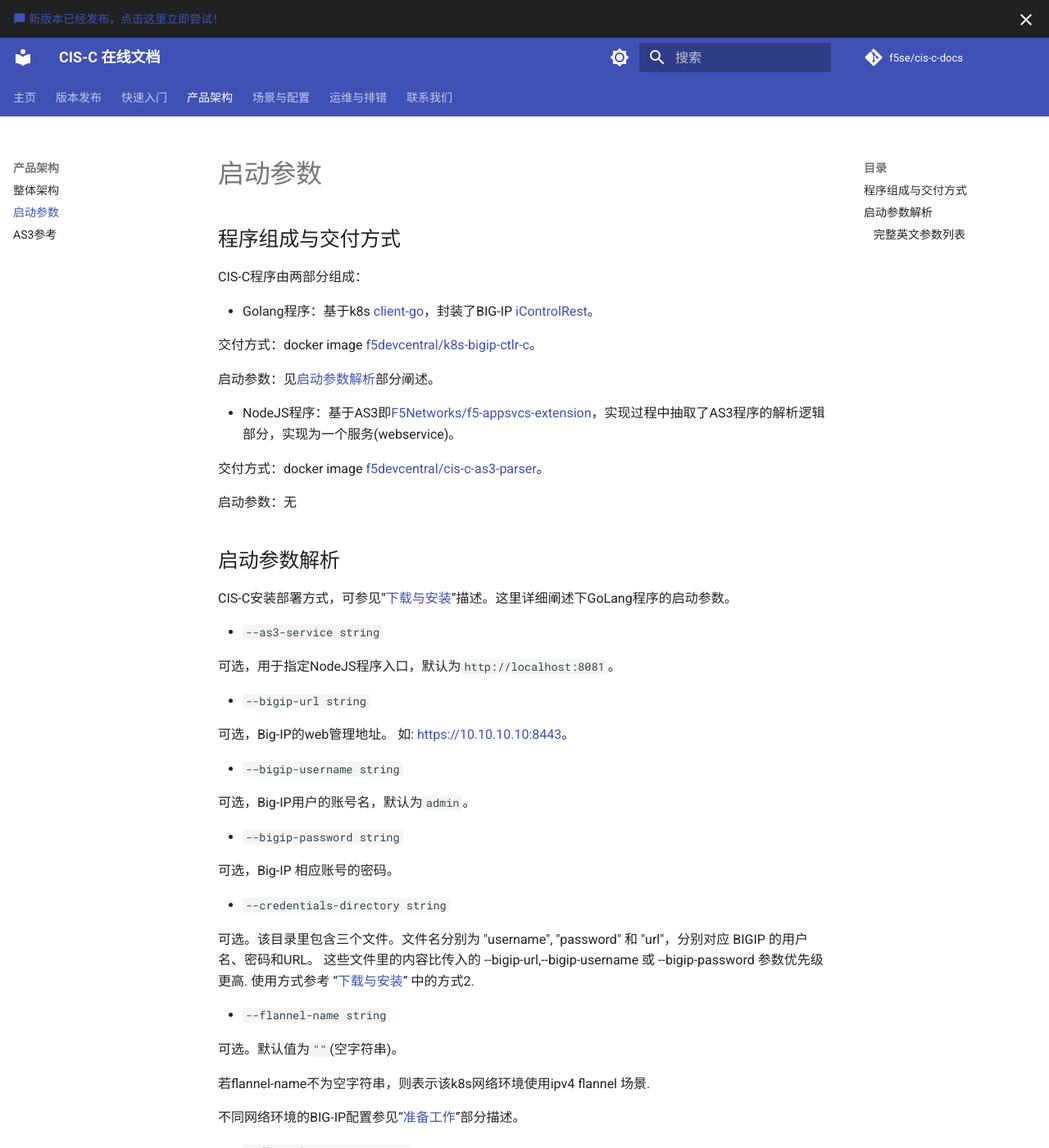
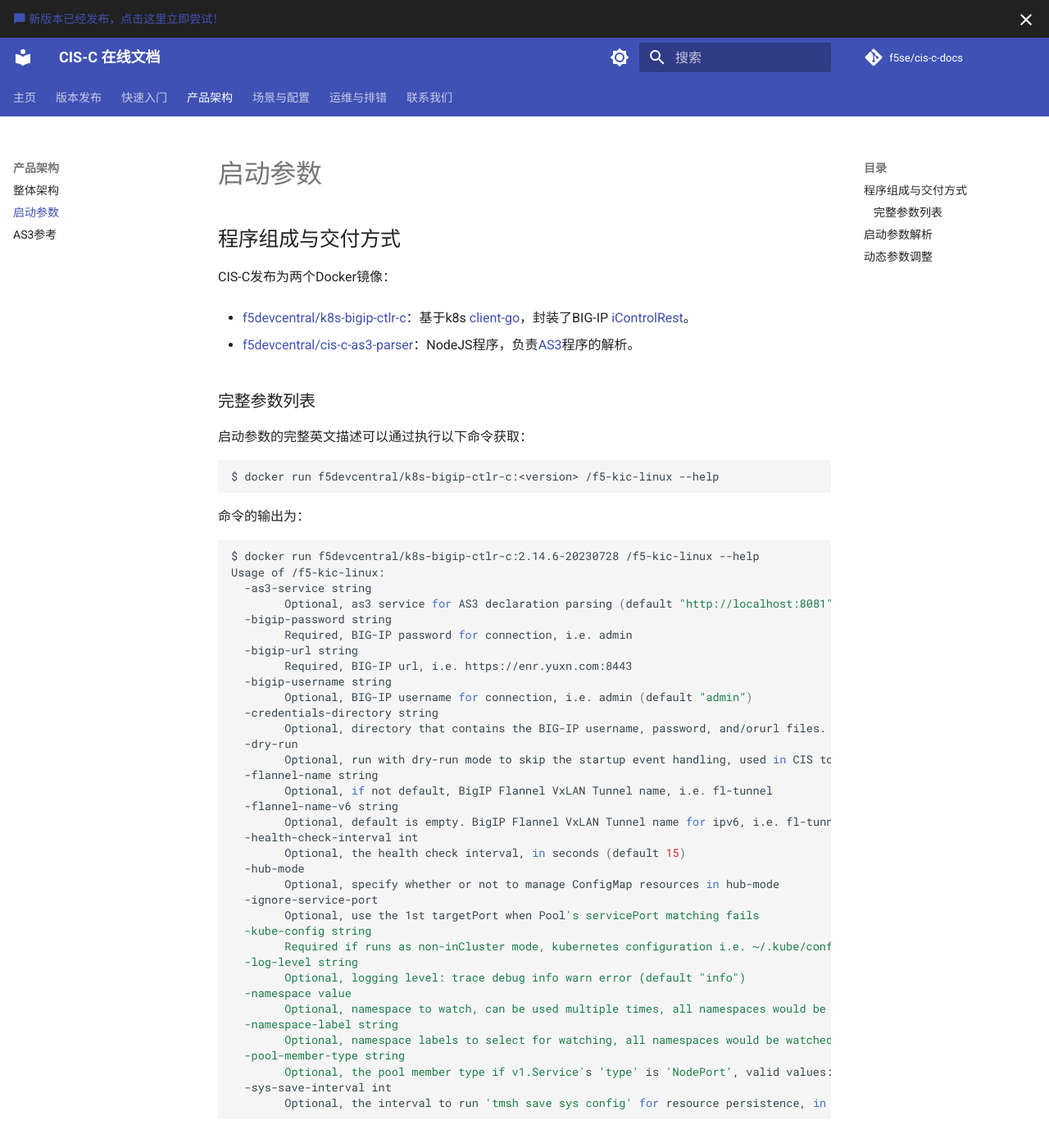
Before and after one commit to f5se/cis-c-docs, an MkDocs documentation site: the page built from docs/Architecture/parameters.md, in a window 1280 px wide and 1400 px high. Shown: the whole window at 82% size. Built offline with MkDocs 1.6.1 and Material for MkDocs 9.7.7, drawn with Linux system fonts in a browser that asks for light colours; comment, search, counter and statistics services are not loaded; some of the changed text lies outside the part shown.

Commit message:
update parameter docs.

````diff
--- a/docs/Architecture/parameters.md
+++ b/docs/Architecture/parameters.md
@@ -2,28 +2,71 @@
 
 ## 程序组成与交付方式
 
-CIS-C程序由两部分组成：
+CIS-C发布为两个Docker镜像：
 
-* Golang程序：基于k8s [client-go](https://github.com/kubernetes/client-go)，封装了BIG-IP [iControlRest](https://clouddocs.f5.com/api/icontrol-rest/)。
+* [f5devcentral/k8s-bigip-ctlr-c](https://hub.docker.com/r/f5devcentral/k8s-bigip-ctlr-c)：基于k8s [client-go](https://github.com/kubernetes/client-go)，封装了BIG-IP [iControlRest](https://clouddocs.f5.com/api/icontrol-rest/)。
 
-  交付方式：docker image [f5devcentral/k8s-bigip-ctlr-c](https://hub.docker.com/r/f5devcentral/k8s-bigip-ctlr-c)。
+* [f5devcentral/cis-c-as3-parser](https://hub.docker.com/r/f5devcentral/cis-c-as3-parser)：NodeJS程序，负责[AS3](https://github.com/F5Networks/f5-appsvcs-extension/releases)程序的解析。
 
-  启动参数：见[启动参数解析](#启动参数解析)部分阐述。
 
-* NodeJS程序：基于AS3即[F5Networks/f5-appsvcs-extension](https://github.com/F5Networks/f5-appsvcs-extension/releases)，实现过程中抽取了AS3程序的解析逻辑部分，实现为一个服务(webservice)。
+### 完整参数列表
 
-  交付方式：docker image [f5devcentral/cis-c-as3-parser](https://hub.docker.com/r/f5devcentral/cis-c-as3-parser)。
+启动参数的完整英文描述可以通过执行以下命令获取：
 
-  启动参数：无
+```
+$ docker run f5devcentral/k8s-bigip-ctlr-c:<version> /f5-kic-linux --help
+```
+
+命令的输出为：
+
+```shell
+$ docker run f5devcentral/k8s-bigip-ctlr-c:2.14.6-20230728 /f5-kic-linux --help
+Usage of /f5-kic-linux:
+  -as3-service string
+    	Optional, as3 service for AS3 declaration parsing (default "http://localhost:8081")
+  -bigip-password string
+    	Required, BIG-IP password for connection, i.e. admin
+  -bigip-url string
+    	Required, BIG-IP url, i.e. https://enr.yuxn.com:8443
+  -bigip-username string
+    	Optional, BIG-IP username for connection, i.e. admin (default "admin")
+  -credentials-directory string
+    	Optional, directory that contains the BIG-IP username, password, and/orurl files. To be used instead of username, password, and/or url arguments.
+  -dry-run
+    	Optional, run with dry-run mode to skip the startup event handling, used in CIS to CIS-C migration usecase
+  -flannel-name string
+    	Optional, if not default, BigIP Flannel VxLAN Tunnel name, i.e. fl-tunnel
+  -flannel-name-v6 string
+    	Optional, default is empty. BigIP Flannel VxLAN Tunnel name for ipv6, i.e. fl-tunnel-v6
+  -health-check-interval int
+    	Optional, the health check interval, in seconds (default 15)
+  -hub-mode
+    	Optional, specify whether or not to manage ConfigMap resources in hub-mode
+  -ignore-service-port
+    	Optional, use the 1st targetPort when Pool's servicePort matching fails
+  -kube-config string
+    	Required if runs as non-inCluster mode, kubernetes configuration i.e. ~/.kube/config
+  -log-level string
+    	Optional, logging level: trace debug info warn error (default "info")
+  -namespace value
+    	Optional, namespace to watch, can be used multiple times, all namespaces would be watched if neither namespaces nor namespace-label is specified
+  -namespace-label string
+    	Optional, namespace labels to select for watching, all namespaces would be watched if neither namespaces nor namespace-label is specified
+  -pool-member-type string
+    	Optional, the pool member type if v1.Service's 'type' is 'NodePort', valid values: cluster|nodeport (default "cluster")
+  -sys-save-interval int
+    	Optional, the interval to run 'tmsh save sys config' for resource persistence, in seconds (default 3600)
+```
 
 ## 启动参数解析
 
-CIS-C安装部署方式，可参见“[下载与安装](../quick-start/installation.md)”描述。这里详细阐述下GoLang程序的启动参数。
-
+CIS-C安装部署方式，可参见“[下载与安装](../quick-start/installation.md)”描述。这里主要详细阐述各启动参数含义及使用场景。
 
 * `--as3-service string`
 
-  可选，用于指定NodeJS程序入口，默认为`http://localhost:8081`。
+  可选，用于指定NodeJS程序入口，默认为`http://localhost:8081`。也可以指定为BIG-IP管理地址URL。
+
+  如果指定为BIG-IP管理地址URL，需要BIG-IP预先安装AS3 RPM。
 
 * `--bigip-url string`
 
@@ -41,13 +84,25 @@
 
   可选。该目录里包含三个文件。文件名分别为 "username", "password" 和 "url"，分别对应 BIGIP 的用户名、密码和URL。
   这些文件里的内容比传入的 --bigip-url,--bigip-username 或 --bigip-password 参数优先级更高.
-  使用方式参考 “[下载与安装](../quick-start/installation.md)” 中的方式2.
+  使用方式参考 “[下载与安装](../quick-start/installation.md)” 。
+
+* `--dry-run`
+
+  可选，默认 false, 以“空转”的方式启动CIS-C，启动后CIS-C接收K8S资源事件后不会将其下发到BIG-IP，只是做转换和记录。
+
+  dry-run的方式主要用于CIS到CIS-C的迁移过程。
+
+  具体来说，自停止CIS到启动CIS-C这段时间内，如果确定K8S侧没有新的下发请求事件，则可以通过dry-run模式启动CIS-C，这样CIS-C会忽略程序启动后这段时间内K8S通过informer同步过来的资源事件，转换并记录到data-group（cis-c-tenant下，以f5_kic_*开头的data-group），即表示这些资源已经下发到BIG-IP。
+
+  启动完成后（在日志中观察，不再有新的资源事件到来时），可以通过CIS-C暴露的`API/hook/settings?dry-run=false`停止dry-run模式，CIS-C之后会正常工作，接收（K8S资源事件）、转换（下发请求）、下发（BIG-IP资源）、记录（下发状态）。
+
+  具体使用方法见[动态参数调整](#动态参数调整)部分。
 
 * `--flannel-name string`
 
   可选。默认值为`""`(空字符串)。
 
-  若flannel-name不为空字符串，则表示该k8s网络环境使用ipv4 flannel 场景.
+  若flannel-name不为空字符串，则表示该k8s网络环境使用ipv4 flannel vxlan场景.
 
   不同网络环境的BIG-IP配置参见“[准备工作](../quick-start/index.md)”部分描述。
 
@@ -55,13 +110,17 @@
 
   可选。默认值为`""`(空字符串)。
 
-  若flannel-name-v6不为空字符串，则表示该k8s网络环境使用ipv6 flannel 场景.
+  若flannel-name-v6不为空字符串，则表示该k8s网络环境使用ipv6 flannel vxlan场景.
 
   若flannel-name 与 flannel-name-v6 同时设置，则意味着环境为 v4 与 v6 共存环境。
 
-  若flannel-name 与 flannel-name-v6 同时为空，则标识该环境使用calico。
+  若flannel-name 与 flannel-name-v6 同时为空，则标识该环境使用非flannel网络。
 
-  不同网络环境的BIG-IP配置参见“[准备工作](../quick-start/index.md)”部分描述。
+  不同网络环境的BIG-IP配置参见“[准备工作](../quick-start/index.md#big-ip侧配置基础网络)”部分描述。
+
+* `--health-check-interval`
+
+  可选，默认15，单位秒，该参数目前仅用于程序调试监控用，通过过滤日志 "pendingDeploys queue length"，可以查看当前请求时间队列的长度，进而判定资源下发的响应能力情况。可动态调整，详见[动态参数调整](#动态参数调整)部分描述。
 
 * `--hub-mode`
 
@@ -79,7 +138,7 @@
 
 * `--log-level`
 
-  可选。输出日志的级别，取值为： `debug`, `info`, `warn`, `error`, 默认为`info`。
+  可选。输出日志的级别，取值为：`trace`, `debug`, `info`, `warn`, `error`, 默认为`info`。可动态调整，详见[动态参数调整](#动态参数调整)部分描述。
 
 * `--namespace string`
 
@@ -103,40 +162,60 @@
 
   当与`--hub-mode`参数联用时，`--namespace`和`--namespace-label`标识含义有所不同，参见“[hub模式](../Use-Cases/hub.md)”描述。
 
-### 完整英文参数列表
+* `--pool-member-type`
 
-启动参数的完整英文描述可以通过执行以下命令获取：
+  可选，默认cluster，当下发的Service资源 serviceType为NodePort时，确认要以何种方式定义BIG-IP上的member。
 
-```
-$ docker run f5devcentral/k8s-bigip-ctlr-c:<version> /f5-kic-linux --help
+  当 --pool-member-type cluster时，无论ServiceType为NodePort 还是ClusterIP，均以Pod地址作为member地址。
+
+  当 --pool-member-type nodeport时，NodePort类型的Service会以K8S节点IP作为member地址；ClusterIP类型的Service仍然以Pod地址作为member地址。
+
+  即：
+
+  |pool-member-type\ServiceType|NodePort|ClusterIP|
+  |---|---|---|
+  |cluster|PodIP|PodIP|
+  |nodeport|NodeIP|PodIP
+
+* `--sys-save-interval`
+
+  可选，默认3600，单位秒，周期性执行 `$ tmsh save sys config`的时间间隔。可动态调整，详见[动态参数调整](#动态参数调整)部分描述。
+
+## 动态参数调整
+
+CIS-C支持部分参数动态调整，使用方法为
+
+```shell
+$ curl http://<cis-c-url>:8080/hook/settings?参数名=参数值 -X OPTIONS
 ```
 
-命令的输出为：
+例如：
 
+```shell
+$ curl 10.250.16.116:30080/hook/settings?log-level=debug\&health-check-interval=30 -X OPTIONS
+{"request_id": "f9121af1-3ed7-431c-811d-46524ef6e1cd","message": "settings are updated:  health-check-interval  log-level "}
 ```
-$ ./f5-kic-linux --help
-Usage of ./f5-kic-linux:
-  -as3-service string
-    	Optional, as3 service for AS3 declaration parsing (default "http://localhost:8081")
-  -bigip-password string
-    	Required, BIG-IP password for connection, i.e. admin
-  -bigip-url string
-    	Required, BIG-IP url, i.e. https://enr.yuxn.com:8443
-  -bigip-username string
-    	Optional, BIG-IP username for connection, i.e. admin (default "admin")
-  -flannel-name string
-    	Optional, if not default, BigIP Flannel VxLAN Tunnel name, i.e. fl-tunnel
-  -hub-mode
-    	Optional, specify whether or not to manage ConfigMap resources in hub-mode
-  -ignore-service-port
-    	Optional, use the 1st targetPort when Pool's servicePort matching fails
-  -kube-config string
-    	Required if runs as non-inCluster mode, kubernetes configuration i.e. ~/.kube/config
-  -log-level string
-    	Optional, logging level: debug info warn error (default "info")
-  -namespace value
-    	Optional, namespace to watch, can be used multiple times, all namespaces would be watched if neither namespaces nor namespace-label is specified
-  -namespace-label string
-    	Optional, namespace labels to select for watching, all namespaces would be watched if neither namespaces nor namespace-label is specified
 
-```
+参数包括：
+
+* `dry-run`
+
+  用于迁移场景中，当集群资源规模较大时的启动加速。具体参见[dry-run参数讲解](#启动参数解析)
+
+  目前仅支持 `dry-run=false`，不支持 `dry-run=true`，即不支持动态进入dry-run模式。
+
+  当被调用`dry-run=false`时，CIS-C会强制刷写运行时配置到data-group中。
+
+* `sys-save-interval`
+
+  动态调整 `tmsh save sys config`的执行间隔。此参数可以适当改大，比如 `sys-save-interval=86400`，但不建议改小，否则CIS-C会持续唤起save sys config，导致系统处理事件请求的响应变慢。
+
+* `health-check-interval`
+
+  动态调整健康检查时间间隔。
+
+* `log-level`
+
+  动态调整日志级别，已经开始的事件处理的日志级别不受影响，从下一个事件处理开始生效。
+
+  此参数可以用于问题的诊断定位，例如 `log-level=trace`可以打开更详细日志，在问题定位结束后，关闭调试：`log-level=info`，或者`log-level=error`达到静默效果。
````
